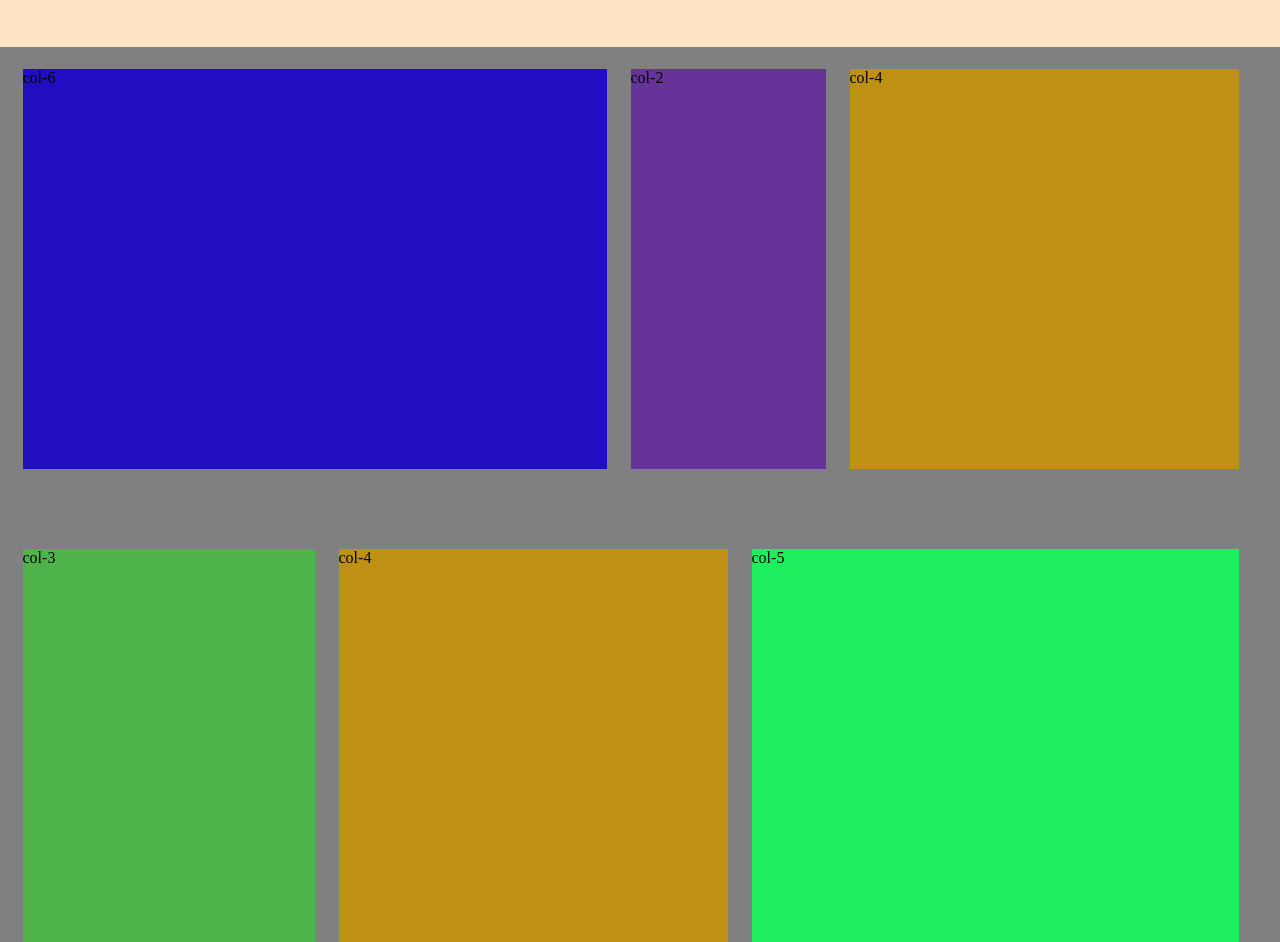
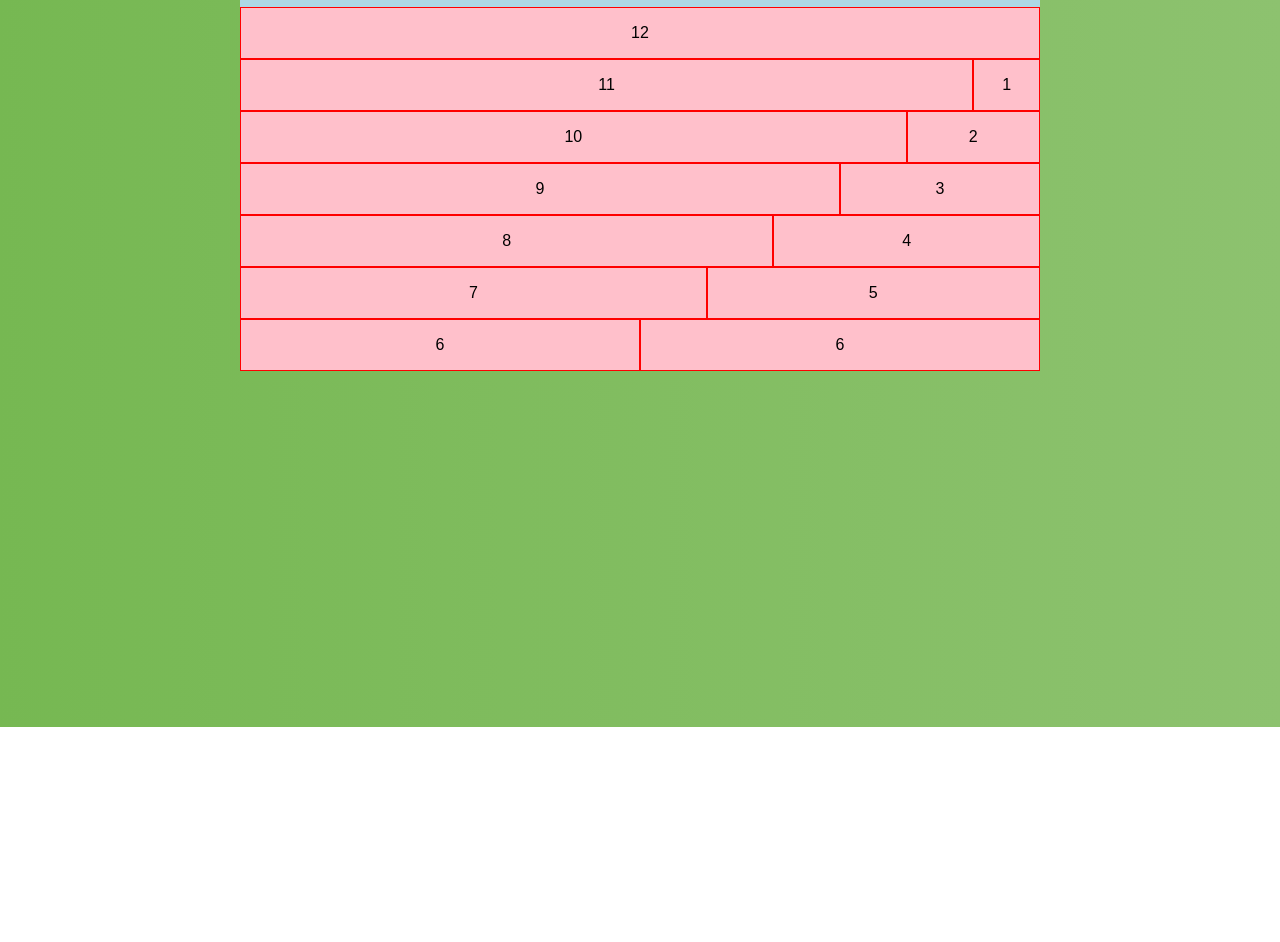
Before and after one commit to abruzy/grid-framework, a plain HTML site: page index.html in a window 1280 px wide. Shown: the part 73-1015 px from the top of the page. After the commit the page ends 800 px from the top, so only its background shows below. Drawn offline with Linux system fonts and the light colour scheme.

Commit message:
feat: css column styles added

```diff
--- a/css/style.css
+++ b/css/style.css
@@ -1,131 +1,82 @@
 * {
-  margin: 0;
-  padding: 0;
   box-sizing: border-box;
 }
 
-body,
-html {
-  background: grey;
+body {
+  background: -webkit-linear-gradient(left, #76b852, #8dc26f);
+  background: linear-gradient(to right, #76b852, #8dc26f);
+  font-family: sans-serif;
 }
 
 .container {
+  background: lightblue;
+  width: calc(100% - 10rem);
+  max-width: 50rem;
   margin: 0 auto;
-  width: 100%;
-  max-width: 1259px;
 }
 
-nav {
-  width: 100%;
-  height: 15vh;
-  background: bisque;
-  margin-bottom: 20px;
+div[class^="col-"] {
+  background: pink;
+  border: 1px solid red;
+  text-align: center;
+  padding: 1rem 0;
 }
 
 .row {
-  width: 100%;
-  height: 60vh;
+  display: flex;
+  flex-wrap: wrap;
+}
+
+.col-12 {
+  flex: 0 0 100%;
+}
+
+.col-11 {
+  flex: 0 0 calc(100% / 12 * 11);
+}
+
+.col-10 {
+  flex: 0 0 calc(100% / 12 * 10);
+}
+
+.col-9 {
+  flex: 0 0 calc(100% / 12 * 9);
+}
+
+.col-8 {
+  flex: 0 0 calc(100% / 12 * 8);
+}
+
+.col-7 {
+  flex: 0 0 calc(100% / 12 * 7);
+}
+
+.col-6 {
+  flex: 0 0 calc(100% / 12 * 6);
+}
+
+.col-5 {
+  flex: 0 0 calc(100% / 12 * 5);
+}
+
+.col-4 {
+  flex: 0 0 calc(100% / 12 * 4);
+}
+
+.col-3 {
+  flex: 0 0 calc(100% / 12 * 3);
+}
+
+.col-2 {
+  flex: 0 0 calc(100% / 12 * 2);
 }
 
 .col-1 {
-  background-color: aqua;
-  width: 97px;
-  height: 50vh;
-  float: left;
-  margin: 2px 12px;
+  flex: 0 0 calc(100% / 12 * 1);
 }
 
-.col-2 {
-  background-color: rebeccapurple;
-  width: 195px;
-  height: 50vh;
-  float: left;
-  margin: 2px 12px;
+@media only and screen (max-width: 768px) {
+  .col-12 {
+    width: 100%;
+  }
 }
-
-.col-3 {
-  background-color: rgb(79, 179, 76);
-  width: 292px;
-  height: 50vh;
-  float: left;
-  margin: 2px 12px;
-}
-
-.col-4 {
-  background-color: rgb(190, 145, 21);
-  width: 389px;
-  height: 50vh;
-  float: left;
-  margin: 2px 12px;
-}
-
-.col-5 {
-  background-color: rgb(30, 238, 93);
-  width: 487px;
-  height: 50vh;
-  float: left;
-  margin: 2px 12px;
-}
-
-.col-6 {
-  background-color: rgb(32, 14, 192);
-  width: 584px;
-  height: 50vh;
-  float: left;
-  margin: 2px 12px;
-}
-
-.col-7 {
-  width: 682px;
-  height: 50vh;
-  background-color: rgb(172, 167, 214);
-  float: left;
-  margin: 2px 12px;
-}
-
-.col-8 {
-  width: 779px;
-  height: 50vh;
-  background-color: rgb(105, 209, 91);
-  float: left;
-  margin: 2px 12px;
-}
-
-.col-9 {
-  width: 877px;
-  height: 50vh;
-  background-color: rgb(142, 141, 150);
-  float: left;
-  margin: 2px 12px;
-}
-
-.col-10 {
-  width: 974px;
-  height: 50vh;
-  background-color: rgb(80, 73, 143);
-  float: left;
-  margin: 2px 12px;
-}
-
-.col-11 {
-  width: 1072px;
-  height: 50vh;
-  background-color: rgb(164, 221, 176);
-  float: left;
-  margin: 2px 12px;
-}
-
-.col-12 {
-  width: 1170px;
-  height: 50vh;
-  background-color: rgb(218, 215, 248);
-  float: left;
-  margin: 2px 12px;
-}
-
-footer {
-  width: 100%;
-  height: 180px;
-  background: black;
-  margin-top: 15px;
-}
--- a/index.html
+++ b/index.html
@@ -5,24 +5,28 @@
   <meta name="viewport" content="width=device-width, initial-scale=1.0">
   <meta http-equiv="X-UA-Compatible" content="ie=edge">
   <link rel="stylesheet" href="css/style.css">
-  <title>Grid Framework</title>
+  <title>My Own Custom CSS Grid Framework</title>
 </head>
 <body>
-    <nav></nav>
+
   <div class="container">
+    <h1>Building My Own CSS Grid Framework</h1>
     <div class="row">
-      <div class="col-6">col-6</div>
-      <div class="col-2">col-2</div>
-      <div class="col-4">col-4</div>
+      <div class="col-12">12</div>
+      <div class="col-11">11</div>
+      <div class="col-1">1</div>
+      <div class="col-10">10</div>
+      <div class="col-2">2</div>
+      <div class="col-9">9</div>
+      <div class="col-3">3</div>
+      <div class="col-8">8</div>
+      <div class="col-4">4</div>
+      <div class="col-7">7</div>
+      <div class="col-5">5</div>
+      <div class="col-6">6</div>
+      <div class="col-6">6</div>
     </div>
-
-    <div class="row">
-      <div class="col-3">col-3</div>
-      <div class="col-4">col-4</div>
-      <div class="col-5">col-5</div>
-    </div>
-    </div>
-    <footer></footer>
+  </div>
 
 </body>
 </html>
```
